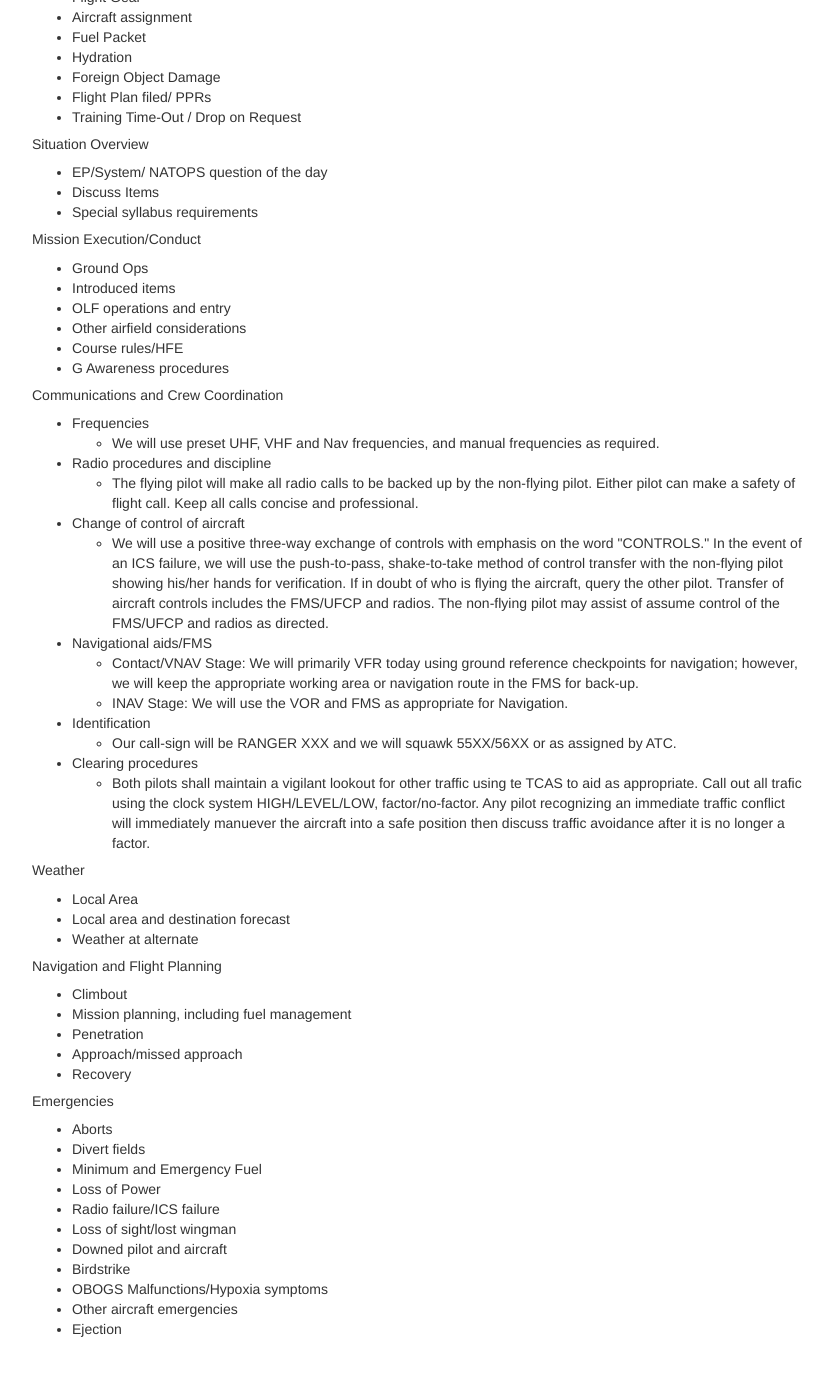
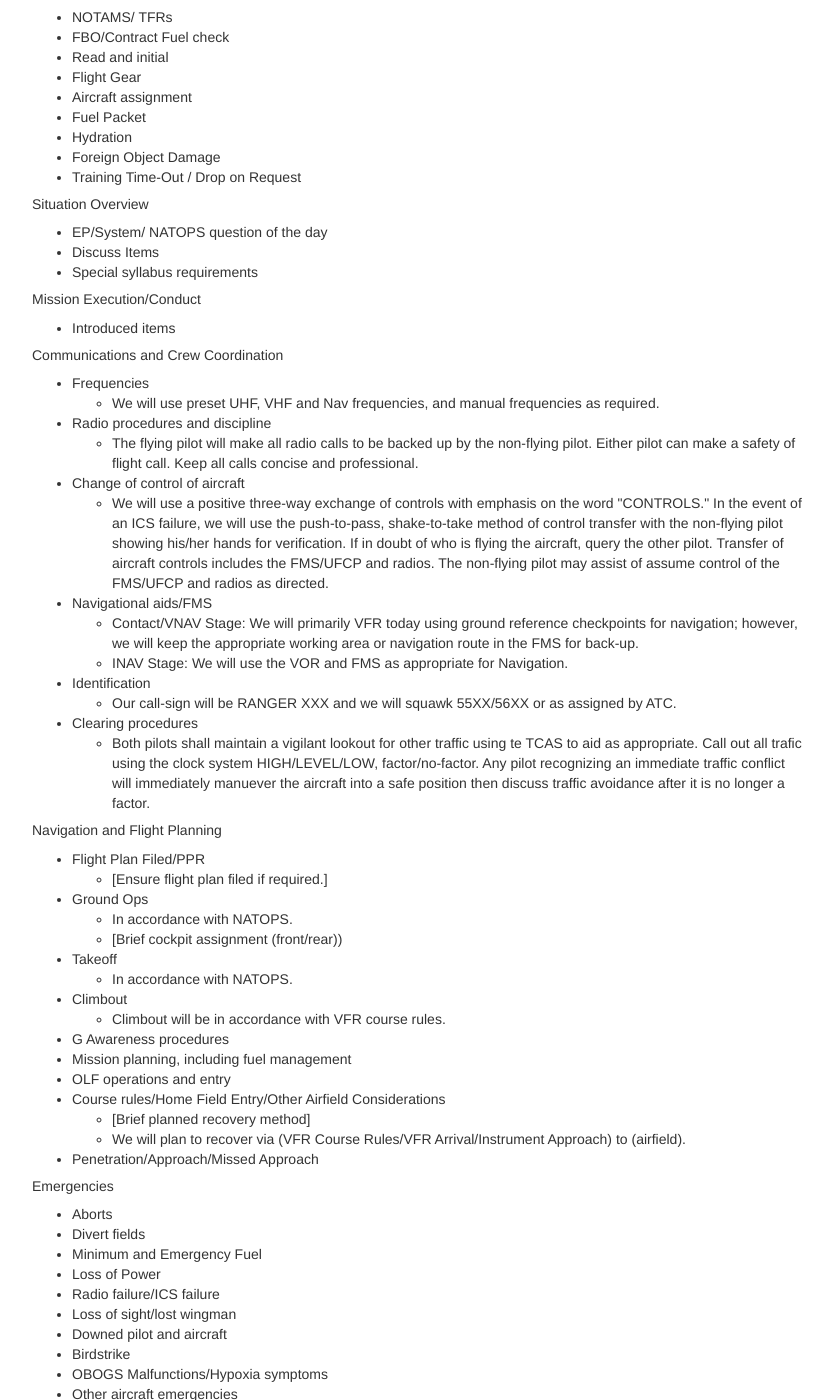
Before and after one commit to courserules/courserules.github.io, a Jekyll site: the page built from brief.html, in a window 1280 px wide and 1400 px high, scrolled down 1406 px. Shown: the whole window, without its empty margins (23-856 px from the left). Built offline with Jekyll 4.4.1, drawn with Linux system fonts in a browser that asks for light colours; some of the changed text lies outside the part shown.

Commit message:
More updates to NATOPS brief

```diff
--- a/brief.html
+++ b/brief.html
@@ -52,6 +52,13 @@ permalink: /brief/
 			<h5>Mission Brief</h5>
 			<ul>
 				<li>I.M. S.A.F.E. Checklist</li>
+				<li>Weather
+					<ul>
+						<li>Local Area</li>
+						<li>Local area and destination forecast</li>
+						<li>Weather at alternate</li>
+					</ul>
+				</li>
 				<li>ORM
 					<ul>
 						<li>Review weather</li>
@@ -86,7 +93,6 @@ permalink: /brief/
 				<li>Fuel Packet</li>
 				<li>Hydration</li>
 				<li>Foreign Object Damage</li>
-				<li>Flight Plan filed/ PPRs</li>
 				<li>Training Time-Out / Drop on Request</li>
 			</ul>
 			<h5>Situation Overview</h5>
@@ -97,12 +103,8 @@ permalink: /brief/
 			</ul>
 			<h5>Mission Execution/Conduct</h5>
 			<ul>
-				<li>Ground Ops</li>
 				<li>Introduced items</li>
-				<li>OLF operations and entry</li>
-				<li>Other airfield considerations</li>
-				<li>Course rules/HFE</li>
-				<li>G Awareness procedures</li>
+
 			</ul>
 			<h5>Communications and Crew Coordination</h5>
 			<ul>
@@ -140,19 +142,41 @@ permalink: /brief/
 					</ul>
 				</li>
 			</ul>
-			<h5>Weather</h5>
-			<ul>
-				<li>Local Area</li>
-				<li>Local area and destination forecast</li>
-				<li>Weather at alternate</li>
-			</ul>
 			<h5>Navigation and Flight Planning</h5>
 			<ul>
-				<li>Climbout</li>
+				<li>Flight Plan Filed/PPR
+					<ul>
+						<li>[Ensure flight plan filed if required.]</li>
+					</ul>
+				</li>
+				</li>
+				<li>Ground Ops
+					<ul>
+						<li>In accordance with NATOPS.</li>
+						<li>[Brief cockpit assignment (front/rear))</li>
+					</ul>
+				</li>
+				</li>
+				<li>Takeoff
+					<ul>
+						<li>In accordance with NATOPS.</li>
+					</ul>
+				</li>
+				<li>Climbout
+					<ul>
+						<li>Climbout will be in accordance with VFR course rules.</li>
+					</ul>
+				</li>
+				<li>G Awareness procedures</li>
 				<li>Mission planning, including fuel management</li>
-				<li>Penetration</li>
-				<li>Approach/missed approach</li>
-				<li>Recovery</li>
+				<li>OLF operations and entry</li>
+				<li>Course rules/Home Field Entry/Other Airfield Considerations
+					<ul>
+						<li>[Brief planned recovery method]</li>
+						<li>We will plan to recover via (VFR Course Rules/VFR Arrival/Instrument Approach) to (airfield).</li>
+					</ul>
+				</li>
+				<li>Penetration/Approach/Missed Approach</li>
 			</ul>
 			<h5>Emergencies</h5>
 			<ul>
```
